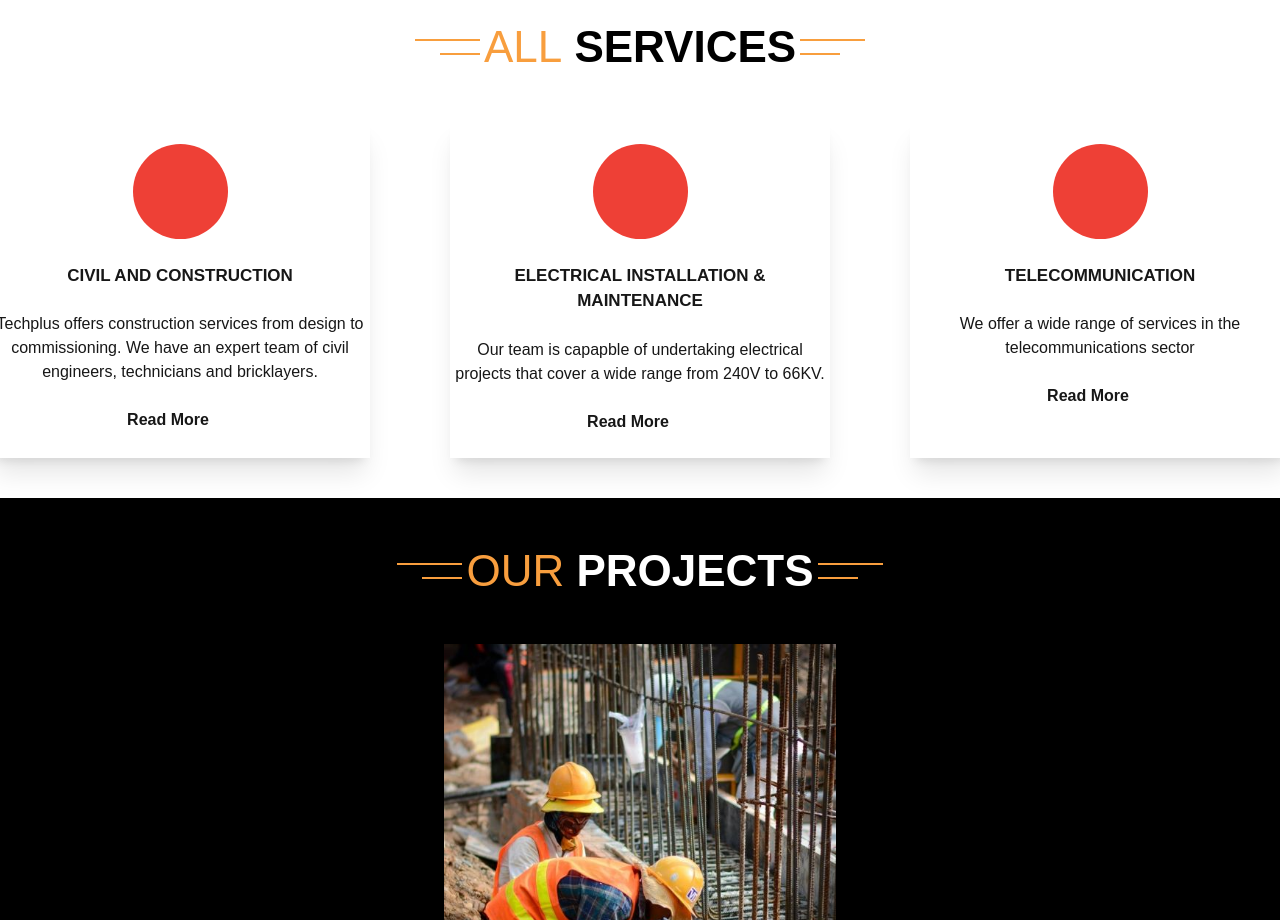
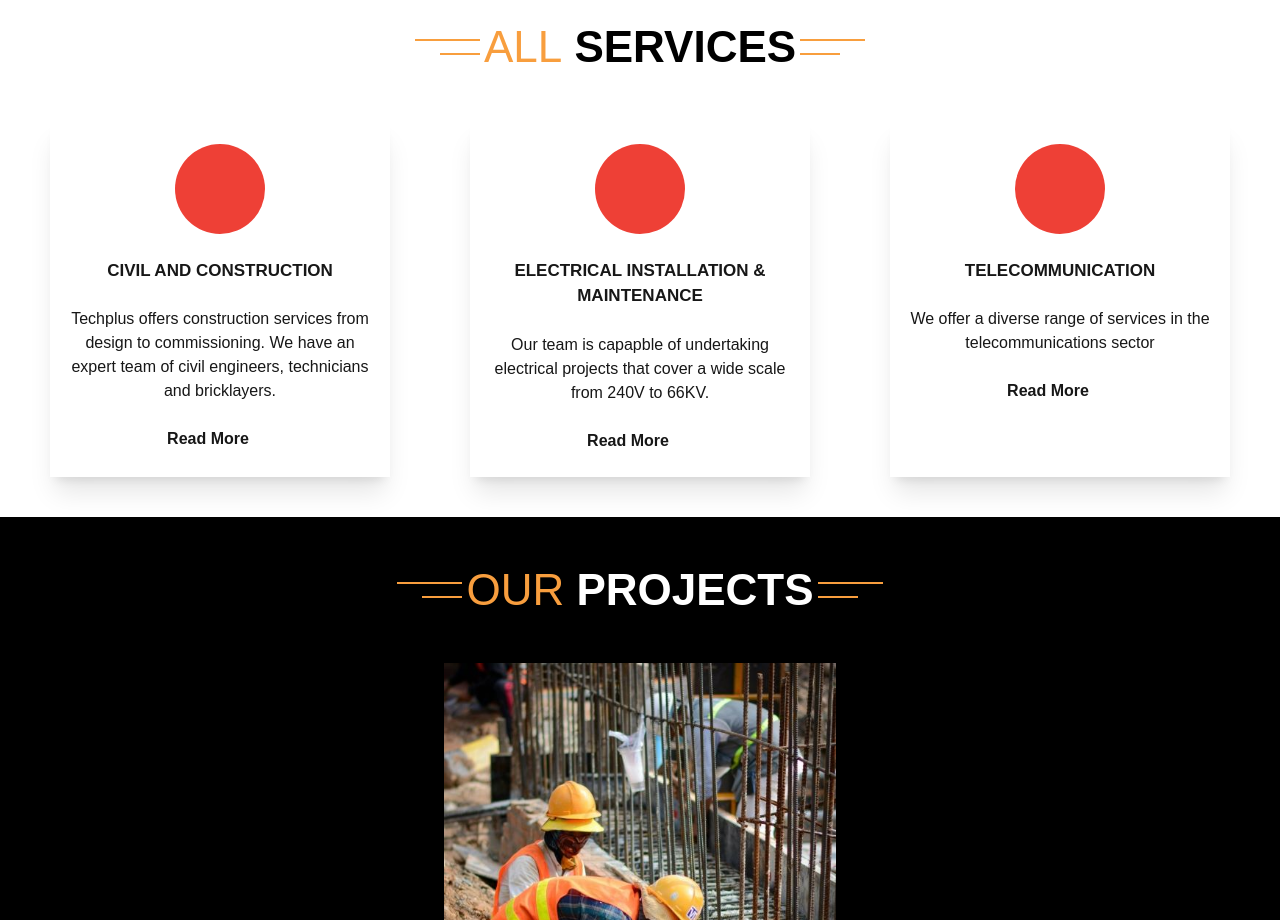
Before and after one commit to mkaweme/techplus, a Next.js app: page / in a window 1280 px wide. Shown: the part 2220-3140 px from the top of the page. Built offline with nearby package versions, Linux system fonts and the light colour scheme; some icons are missing.

Commit message:
reduced sizes of services components

```diff
--- a/app/components/Services.tsx
+++ b/app/components/Services.tsx
@@ -19,9 +19,9 @@ const Services = () => {
           </div>
         </div>
         <div className="flex flex-col lg:flex-row gap-y-10 lg:gap-x-20 my-10">
-          <div className="flex flex-col w-[380px] py-6 h-auto items-center shadow-xl">
-            <div className="flex w-[95px] h-[95px] justify-center items-center rounded-full bg-[#EE4036]">
-              <Icon icon="fluent-emoji-high-contrast:building-construction" width="48" height="48" color="#FFFFFF" />
+          <div className="flex flex-col w-[340px] py-6 px-4 h-auto items-center shadow-xl hover:text-white hover:bg-[#F89E3E]">
+            <div className="flex w-[90px] h-[90px] justify-center items-center rounded-full bg-[#EE4036]">
+              <Icon icon="fluent-emoji-high-contrast:building-construction" width="40" height="40" color="#FFFFFF" />
             </div>
             <h4 className="text-[17px] font-bold my-6">CIVIL AND CONSTRUCTION</h4>
             <p className="text-center">Techplus offers construction services from design to
@@ -33,24 +33,24 @@ const Services = () => {
               <Icon icon="lsicon:right-filled" width="24" height="24" />
             </Link>
           </div>
-          <div className="flex flex-col w-[380px] py-6 h-auto items-center shadow-xl">
-            <div className="flex w-[95px] h-[95px] justify-center items-center rounded-full bg-[#EE4036]">
-            <Icon icon="mingcute:high-voltage-power-line" width="48" height="48" color="#FFFFFF" />
+          <div className="flex flex-col w-[340px] py-6 px-4 h-auto items-center shadow-xl hover:text-white hover:bg-[#F89E3E]">
+            <div className="flex w-[90px] h-[90px] justify-center items-center rounded-full bg-[#EE4036]">
+            <Icon icon="mingcute:high-voltage-power-line" width="40" height="40" color="#FFFFFF" />
             </div>
             <h4 className="text-[17px] font-bold my-6 text-center">ELECTRICAL INSTALLATION & MAINTENANCE</h4>
             <p className="text-center">Our team is capapble of undertaking electrical projects that
-              cover a wide range from 240V to 66KV.</p>
+              cover a wide scale from 240V to 66KV.</p>
             <Link href="/services" className="flex mt-6 font-semibold">
               <p>Read More</p>
               <Icon icon="lsicon:right-filled" width="24" height="24" />
             </Link>
           </div>
-          <div className="flex flex-col w-[380px] py-6 h-auto items-center shadow-xl">
-            <div className="flex w-[95px] h-[95px] justify-center items-center rounded-full bg-[#EE4036]">
-              <Icon icon="maki:communications-tower" width="48" height="48" color="#FFFFFF"/>
+          <div className="flex flex-col w-[340px] py-6 h-auto items-center shadow-xl hover:text-white hover:bg-[#F89E3E]">
+            <div className="flex w-[90px] h-[90px] justify-center items-center rounded-full bg-[#EE4036]">
+              <Icon icon="maki:communications-tower" width="40" height="40" color="#FFFFFF"/>
             </div>
             <h4 className="text-[17px] font-bold my-6">TELECOMMUNICATION</h4>
-            <p className="text-center">We offer a wide range of services in the telecommunications sector</p>
+            <p className="text-center">We offer a diverse range of services in the telecommunications sector</p>
             <Link href="/services" className="flex mt-6 font-semibold">
               <p>Read More</p>
               <Icon icon="lsicon:right-filled" width="24" height="24" />
```
